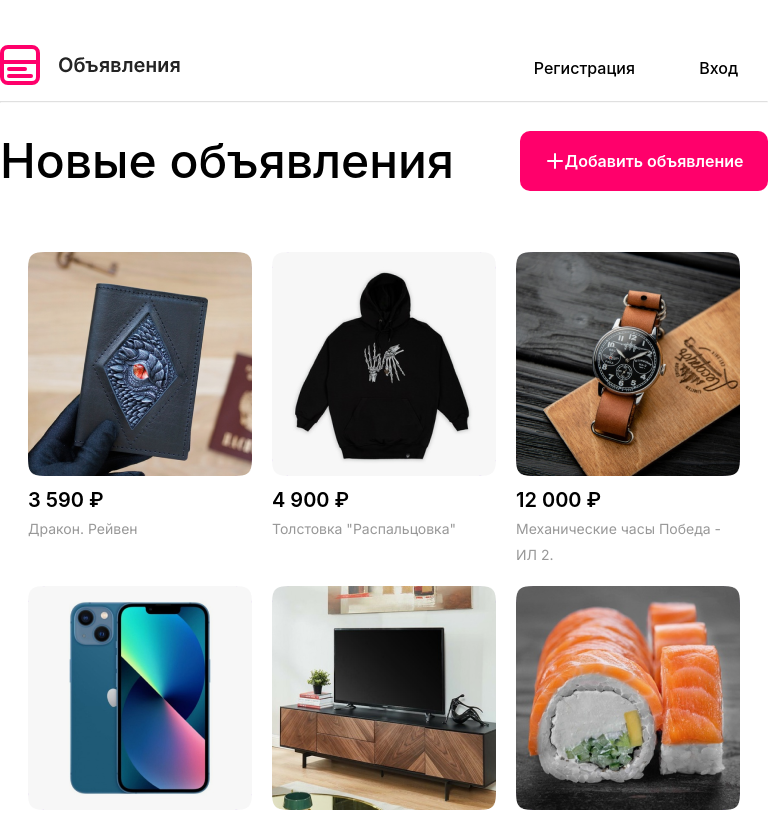
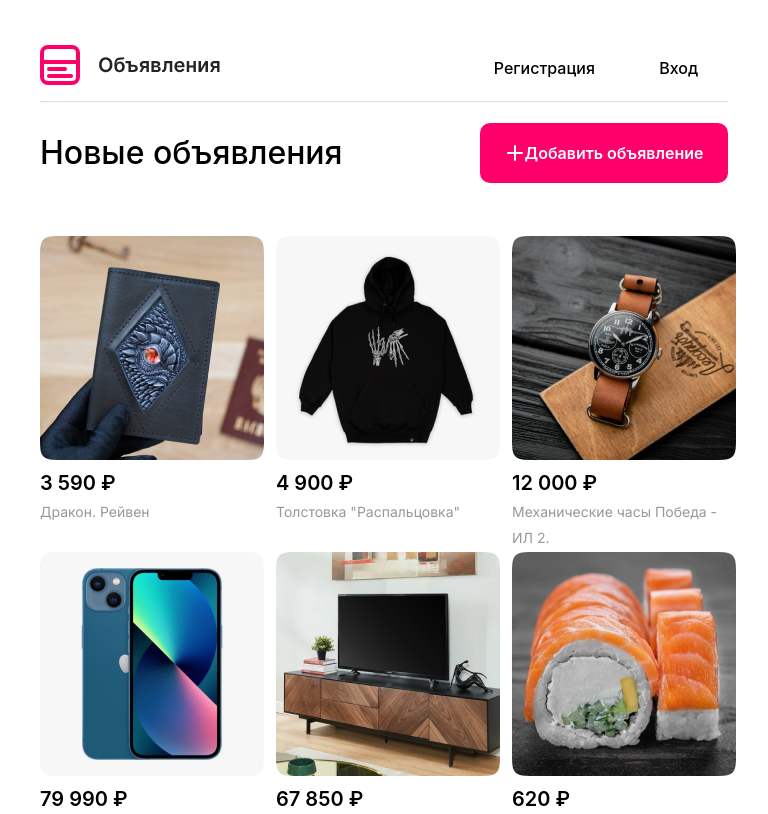
Before and after one commit to denis4855/denis4855.github.io, a plain HTML site: page index.html in a window 768 px wide. Shown: the top 814 px of the page. Drawn offline with Linux system fonts and the light colour scheme; a web font is replaced by a local one.

Commit message:
media.css

```diff
--- a/media.css
+++ b/media.css
@@ -28,8 +28,33 @@
     }
 }
 
+/* Portrait tablets and small desktops */
+@media (min-width: 768px) and (max-width: 991px) {
+    .container{
+        width: 688px;
+    }
+    .wrapper {
+        max-width: 688px;
+        gap: 100px 20px;
+      }
+
+      .wrapper > div {
+        background-color:blueviolet ;
+        flex: 1 1 1;
+        width: 216px;
+        height: 216px;
+        border-radius: 20px;
+        cursor: pointer;
+
+      }
+      .intro__title {
+        font-size: 32px;
+        font-weight: 500;
+    }
+}
+
 /* Landscape phones and portrait tablets */
-@media (min-width: 700px) and (max-width: 767px)  {
+@media (max-width: 425px)  {
     .container{
         width: 688px;
     }
```
